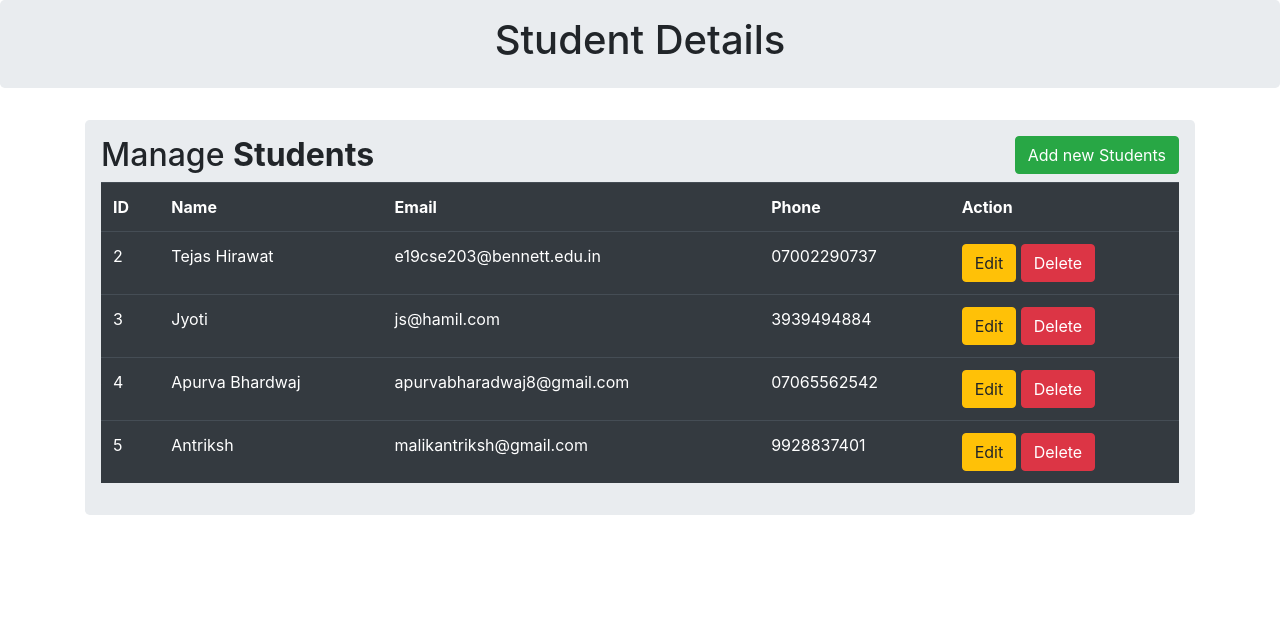
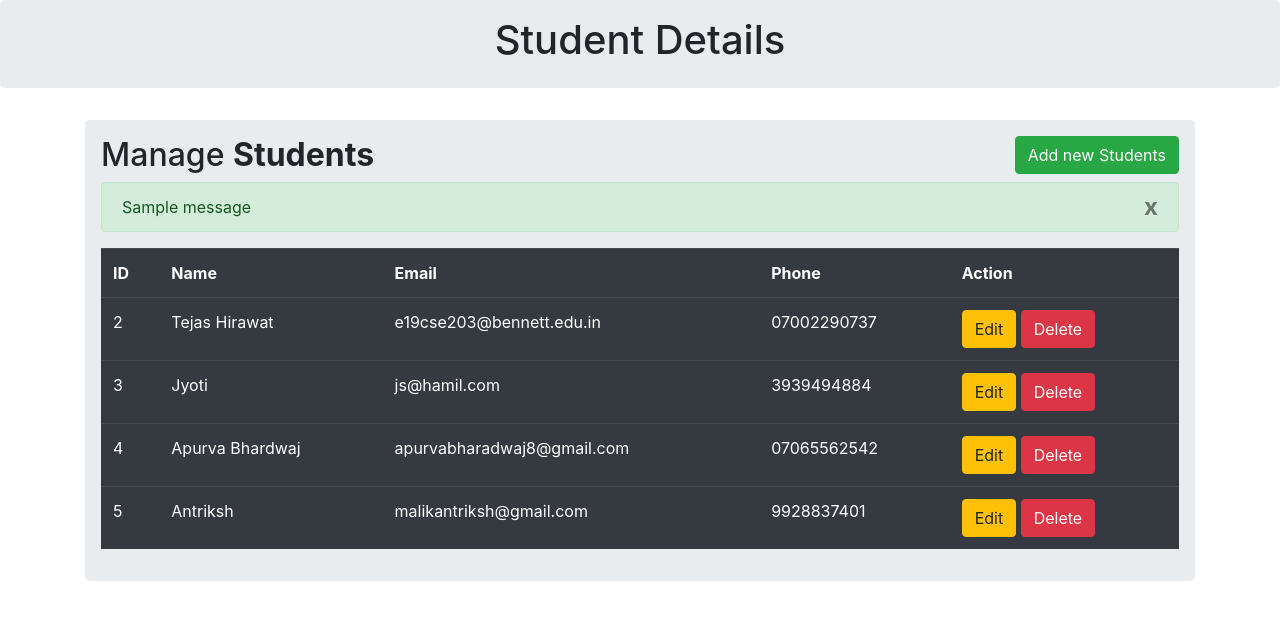
Before and after one commit to apurva112/CRUD_App, a Flask app: page / in a window 1280 px wide. Shown: the top 620 px of the page. Run offline with Flask 2, Linux system fonts and the light colour scheme; data comes from the database, SQL or seed files in the repository; both versions use the stored data as it was after the commit; one stand-in notice (Sample message) is shown.

Commit message:
Added flash messages

```diff
--- a/templates/index.html
+++ b/templates/index.html
@@ -10,6 +10,19 @@
                 <div class="jumbotron p-3">
                     <h2>Manage <b>Students</b> <button type="button" class="btn btn-success float-right "
                     data-toggle="modal" data-target="#mymodal">Add new Students</button></h2>
+
+                {% with messages = get_flashed_messages() %}
+                    {% if messages %}
+                        {% for message in messages %}
+                        <div class="alert alert-success alert-dismissable" role="alert">
+                            <button type="button" class="close" data-dismiss="alert" aria-label="close">
+                                <span aria-hidden="true">x</span>
+                            </button>
+                            {{message}}
+                        </div>
+                        {% endfor %}
+                    {% endif %}
+                {% endwith %}
 
                     <table class="table table-hover table-dark">
                         <tr>
```
Also changed, not shown: crud.db.
